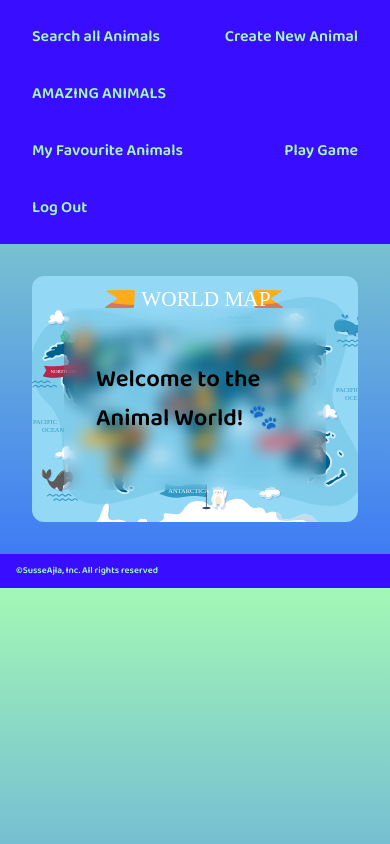
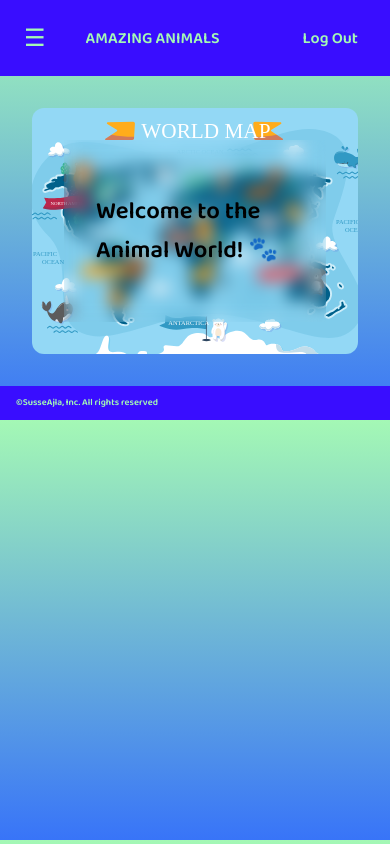
Before and after one commit to chas-academy/u08-angular-frontend-Sue-Holding, an Angular app in the folder amazing-animals-app/: page / in a window 390 px wide. Built offline with nearby package versions, Linux system fonts and the light colour scheme.

Commit message:
styling to navbar menu for better view on mobile

```diff
--- a/amazing-animals-app/src/app/app.component.css
+++ b/amazing-animals-app/src/app/app.component.css
@@ -1,10 +1,13 @@
+/* styling for navbar menu */
 .navbar {
     background: #390DFF;
+    color: #A4F8B5;
     padding: 1rem;
     display: flex;
     flex-wrap: wrap;
+    align-items: center;
+    justify-content: space-between;
     gap: 1rem;
-    justify-content: space-between;
   }
 
   .navbar a {
@@ -16,13 +19,70 @@
   }
 
   .navbar a:hover {
-    background-color: #2c0ccf; /* optional: highlight on hover */
+    background-color: #2c0ccf;
 }
 
   .active-link {
     text-decoration: underline;
   }
 
+  .navbar-main {
+    display: flex;
+    align-items: center;
+    gap: 1rem;
+    flex: 1;
+  }
+
+  .hamburger {
+  font-size: 1.5rem;
+  background: none;
+  color: #A4F8B5;
+  border: none;
+  cursor: pointer;
+  display: none; /* hidden on desktop */
+  padding: 0.5rem;
+  border-radius: 4px;
+  transition: background-color 0.2s ease-in-out;
+}
+
+ .hamburger:hover {
+    background-color: #2c0ccf;
+}
+
+.navbar-links {
+  display: flex;
+  gap: 1rem;
+  flex-wrap: wrap;
+}
+
+.navbar-auth {
+  display: flex;
+  gap: 1rem;
+}
+
+/* navbar menu styling for mobile view */
+@media (max-width: 768px) {
+  .hamburger {
+    display: block;
+  }
+
+  .navbar-links {
+    display: none;
+    flex-direction: column;
+    width: 100%;
+  }
+
+  .navbar-links.open {
+    display: flex;
+  }
+
+  .navbar-auth {
+    margin-left: auto;
+  }
+}
+
+
+/* styling for main content */
   .content {
     padding: 2rem;
     /* background-image: linear-gradient(to bottom, #A4F8B5, #3874F8); */
@@ -32,6 +92,7 @@
     color: blue;
   }
 
+  /* footer styling */
   .footer {
     background: #390DFF;
     color: #A4F8B5;
--- a/amazing-animals-app/src/app/app.component.html
+++ b/amazing-animals-app/src/app/app.component.html
@@ -1,11 +1,31 @@
-<nav class="navbar">
+<!-- <nav class="navbar">
   <a routerLink="/animals" routerLinkActive="active-link">Search all Animals</a>
   <a routerLink="/animals/create" routerLinkActive="active-link">Create New Animal</a>
   <a routerLink="/" routerLinkActive="active-link">AMAZING ANIMALS</a>
   <a>My Favourite Animals</a>
   <a routerLink="/animals/game" routerLinkActive="active-link">Play Game</a>
   <a>Log Out</a>
+</nav> -->
+
+<nav class="navbar">
+  <div class="navbar-main">
+    <button class="hamburger" (click)="menuOpen = !menuOpen" aria-label="Toggle menu">
+      ☰
+    </button>
+    <a routerLink="/" routerLinkActive="active-link">AMAZING ANIMALS</a>
+    <div class="navbar-auth">
+      <a (click)="logout()">Log Out</a>
+    </div>
+  </div>
+
+  <div class="navbar-links" [class.open]="menuOpen">
+    <a routerLink="/animals" routerLinkActive="active-link" (click)="menuOpen = false">Search all Animals</a>
+    <a routerLink="/animals/create" routerLinkActive="active-link" (click)="menuOpen = false">Create New Animal</a>
+    <a>My Favourite Animals</a>
+    <a routerLink="/animals/game" routerLinkActive="active-link" (click)="menuOpen = false">Play Game</a>
+  </div>
 </nav>
+
 
 <main class="background-image">
 <section class="content">
--- a/amazing-animals-app/src/app/app.component.ts
+++ b/amazing-animals-app/src/app/app.component.ts
@@ -9,4 +9,9 @@ import { RouterOutlet, RouterLink } from '@angular/router';
 })
 export class AppComponent {
   title = 'amazing-animals-app';
+  menuOpen = false;
+
+  logout() {
+    console.log('Logged out'); // logout code to be added later
+  }
 }
```
Also changed, not shown: 1 other file (tests, documents, lock files or other folders).
